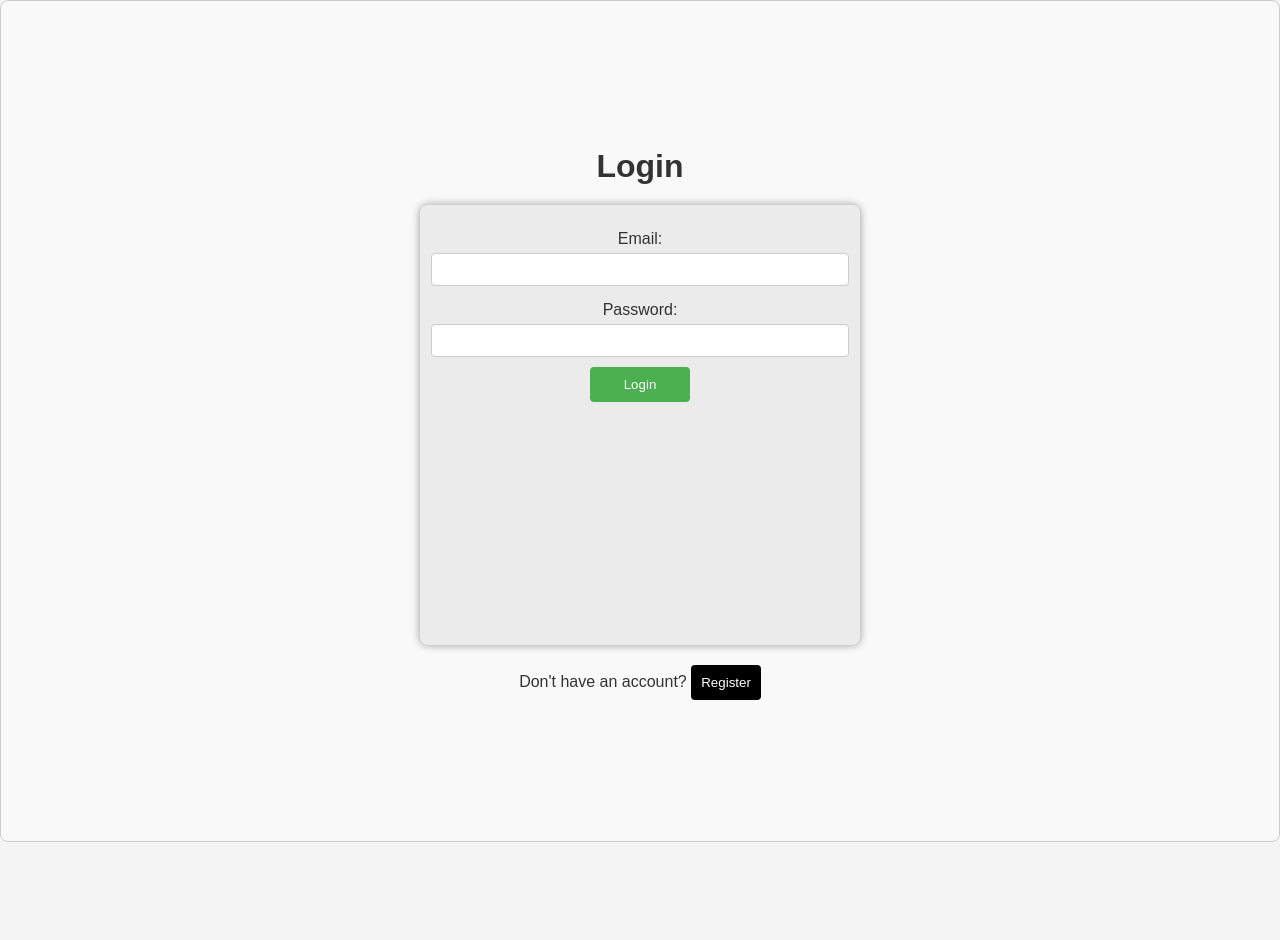
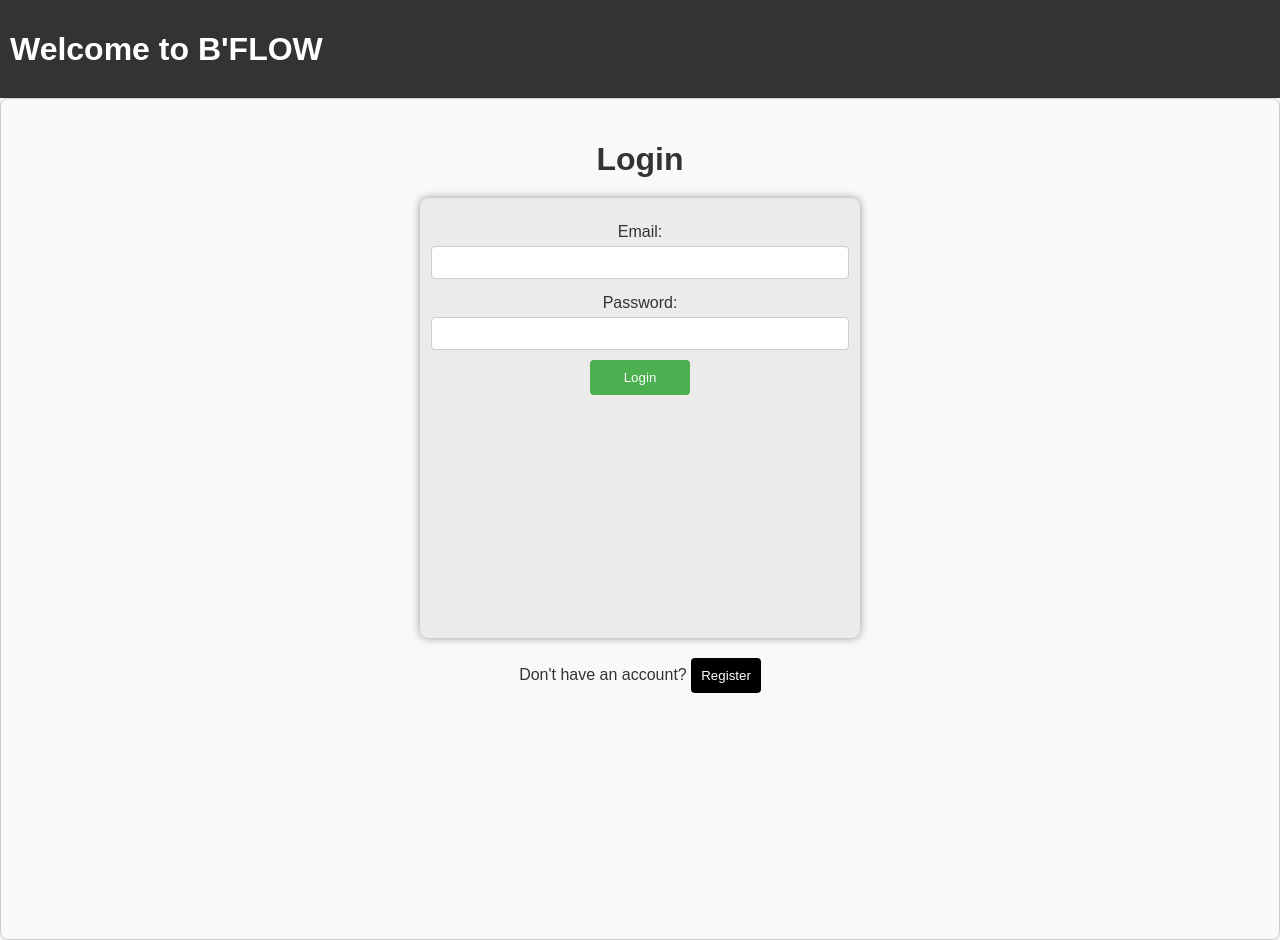
Before and after one commit to bflow-production/bflow, a React (Create React App) app in the folder client/: page / in a window 1280 px wide. Before the commit the page ends 842 px from the top, so only its background shows below. Built offline with nearby package versions, Linux system fonts and the light colour scheme.

Commit message:
Header for login

```diff
--- a/client/src/login.css
+++ b/client/src/login.css
@@ -1,8 +1,8 @@
 .login {
   display: flex;
   flex-direction: column; /* Stack items vertically */
-  justify-content: center; /* Center horizontally */
-  align-items: center; /* Center vertically */
+
+  align-items: center;
   height: 100vh; /* Full height of the viewport */
   padding: 20px;
   border: 1px solid #ccc;
@@ -61,11 +61,26 @@ form {
   border-radius: 8px;
   box-shadow: 0px 0px 8px rgba(0, 0, 0, 0.4);
 }
+.header {
+  background-color: #333; /* Dark background for contrast */
+  color: white;
+  padding: 10px;
+  display: flex;
+  justify-content: space-between;
+  align-items: left;
+}
 
 form label {
   margin: 5px 0;
 }
-
+.title {
+  position: absolute;
+  top: 0;
+  left: 0;
+  margin: 20px; /* Adjust as needed for spacing */
+  font-size: 2rem; /* Adjust font size for visibility */
+  font-weight: bold; /* Optional: Make the title stand out */
+}
 form input {
   width: 100%;
   padding: 8px;
--- a/client/src/login.js
+++ b/client/src/login.js
@@ -21,6 +21,10 @@ function Login({ setUserId ,setAuthView}) {
   };
 
   return (
+    <>
+    <header className="header">
+      <h1 className="headerTitle">Welcome to B'FLOW</h1>
+    </header>
     <div className="login">
       <h1>Login</h1>
       {error && <p className="error">{error}</p>}
@@ -40,14 +44,13 @@ function Login({ setUserId ,setAuthView}) {
           required
         />
         <button type="submit">Login</button>
-
       </form>
       <p className="notRegistered">
         Don't have an account?{" "}
         <button onClick={() => setAuthView("register")}>Register</button>
       </p>
-
     </div>
+  </>
 
   );
 }
--- a/client/src/register.js
+++ b/client/src/register.js
@@ -36,8 +36,13 @@ function Register({ onRegister, setAuthView }) {
   };
 
   return (
+    <>
+    <header className="header">
+    <h1 className="headerTitle">Welcome to B'FLOW</h1>
+  </header>
     <div className="register">
       <h1>Register</h1>
+
       {error && <p className="error">{error}</p>}
       <form onSubmit={handleSubmit}>
         <label>Name:</label>
@@ -96,6 +101,7 @@ function Register({ onRegister, setAuthView }) {
         <button onClick={() => setAuthView("login")}>Login</button>
       </p>
     </div>
+    </>
   );
 }
 
```
